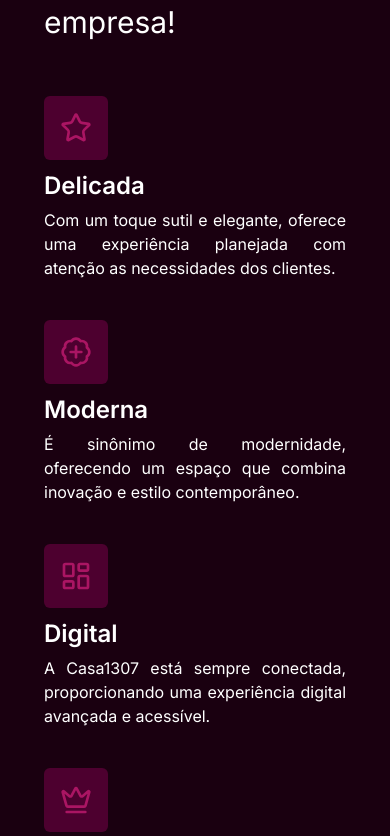
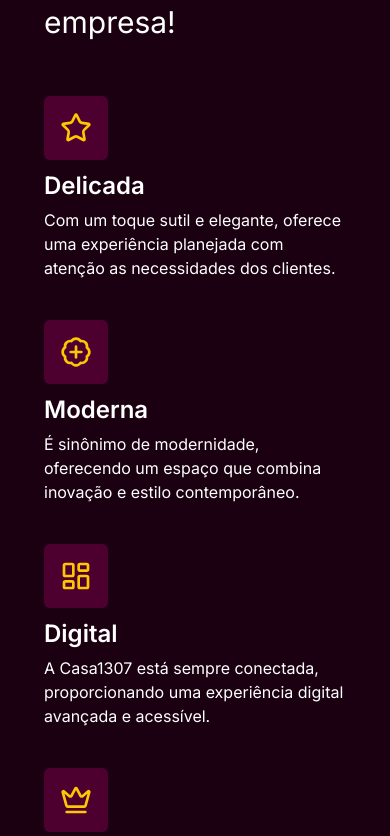
Before and after one commit to Medeiros-hub/casa1307, a React (Vite) app: page / in a window 390 px wide. Shown: the part 808-1644 px from the top of the page. Built offline with nearby package versions, Linux system fonts and the light colour scheme; a web font is replaced by a local one.

Commit message:
fix: responsive design

```diff
--- a/src/components/description-card.tsx
+++ b/src/components/description-card.tsx
@@ -14,11 +14,11 @@ export function DescriptionCard({
   return (
     <div className="w-96 min-w-[15.3125rem] space-y-3 sm:w-auto sm:flex-1">
       <div className="w-fit rounded-md bg-mauve-primary p-4">
-        {Icon && <Icon className="size-8 text-mauve-secondary" />}
+        {Icon && <Icon className="size-8 text-mint-500" />}
       </div>
       <div className="space-y-2">
         <h2 className="text-2xl font-semibold leading-7">{title}</h2>
-        <p className="text-justify leading-6">{description}</p>
+        <p className="leading-6">{description}</p>
       </div>
     </div>
   )
```
